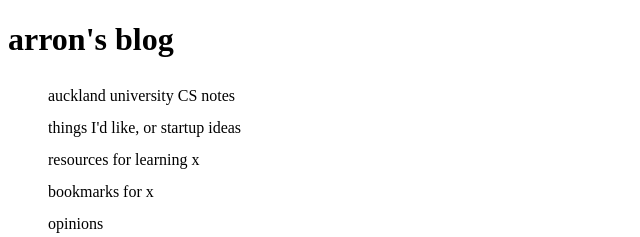
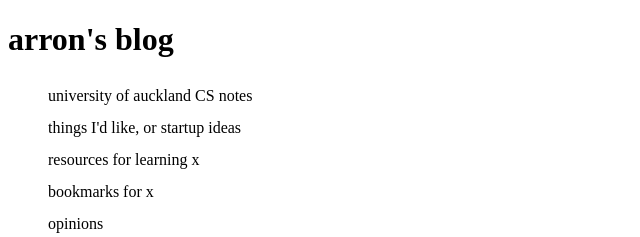
Before and after one commit to tikwid/tikwid.github.io, a plain HTML site: page arron/index.html in a window 1280 px wide. Shown: the top 237 px of the page, 0-640 px from the left. Drawn offline with Linux system fonts and the light colour scheme.

Commit message:
Update index.html

```diff
--- a/arron/index.html
+++ b/arron/index.html
@@ -11,7 +11,7 @@
 <p>
 
   <ul>
-    <li>auckland university CS notes</li>
+    <li>university of auckland CS notes</li>
     <li>things I'd like, or startup ideas</li>
     <li>resources for learning x</li>
     <li>bookmarks for x</li>
```
